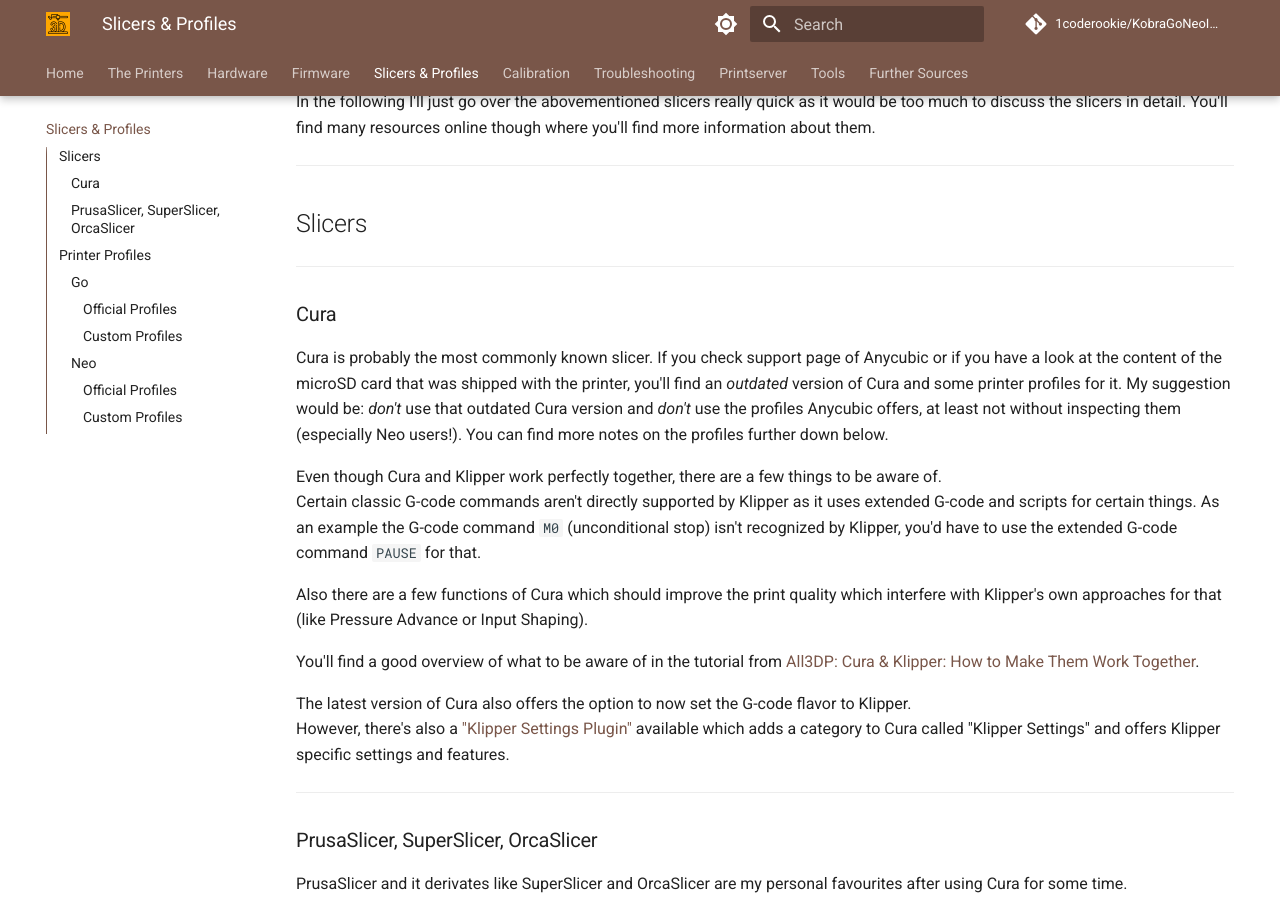
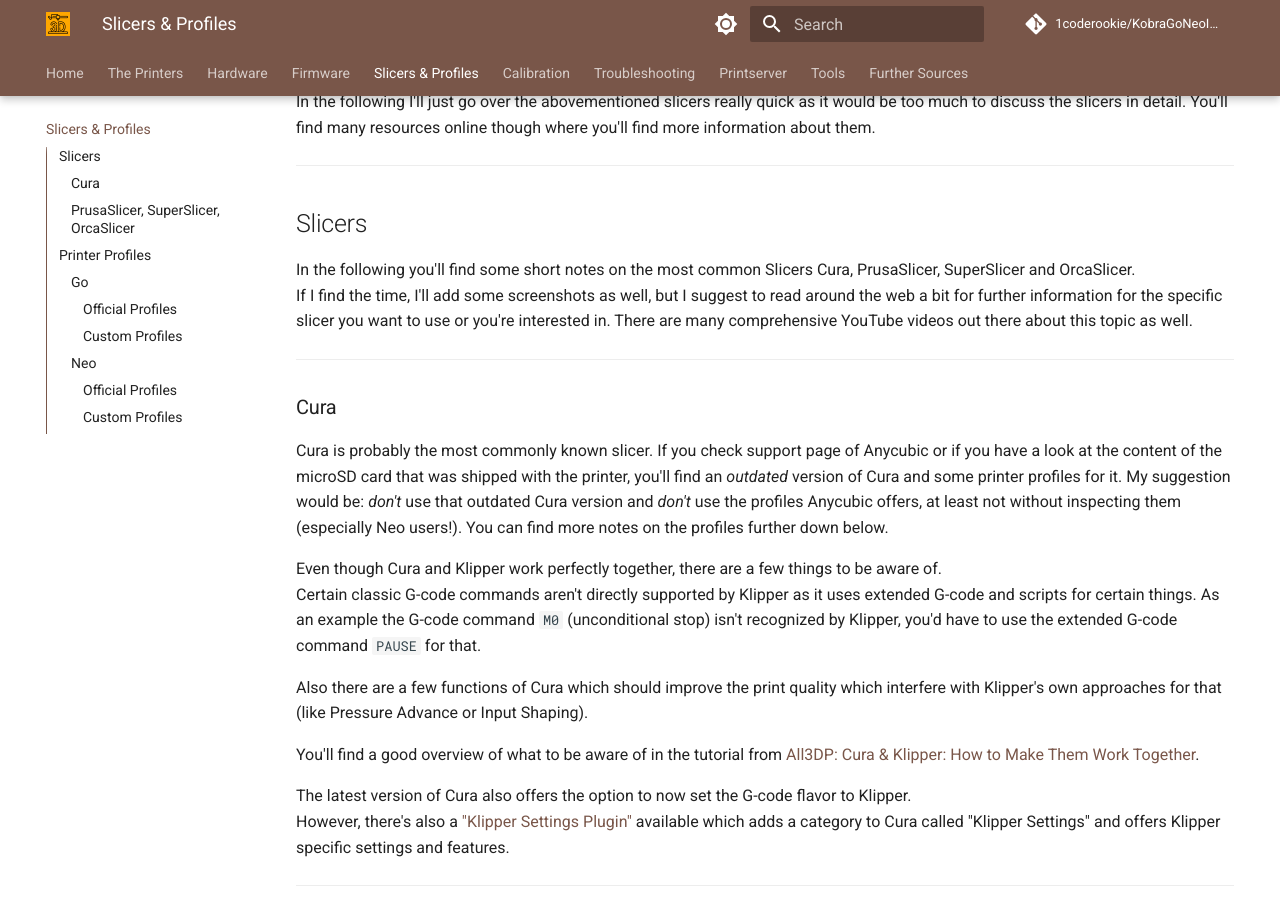
Before and after one commit to 1coderookie/KobraGoNeoInsights, an MkDocs documentation site: the page built from docs/profiles.md, in a window 1280 px wide and 900 px high, scrolled down 433 px. Built offline with MkDocs 1.6.1 and Material for MkDocs 9.7.7, drawn with Linux system fonts in a browser that asks for light colours; comment, search, counter and statistics services are not loaded.

Commit message:
Update profiles.md

```diff
--- a/docs/profiles.md
+++ b/docs/profiles.md
@@ -16,6 +16,8 @@
 ---
 
 ## Slicers
+In the following you'll find some short notes on the most common Slicers Cura, PrusaSlicer, SuperSlicer and OrcaSlicer.
+If I find the time, I'll add some screenshots as well, but I suggest to read around the web a bit for further information for the specific slicer you want to use or you're interested in. There are many comprehensive YouTube videos out there about this topic as well.
 
 ---
 
```
